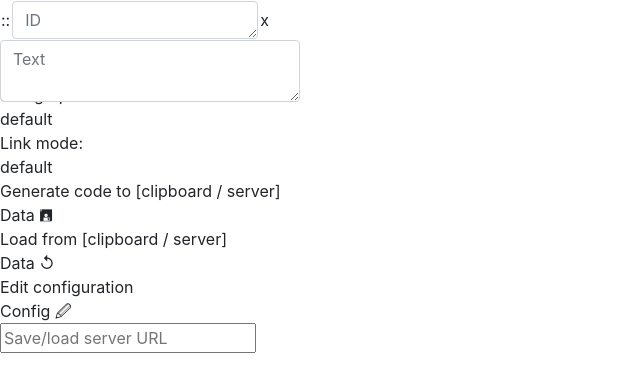
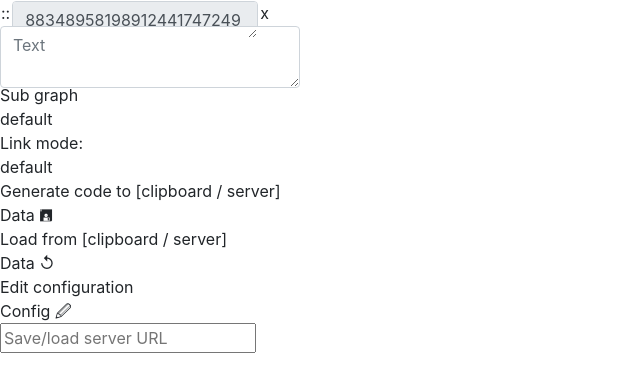
Before and after one commit to AdrienCastex/NodeLinkArchitect, a React app: page / in a window 1280 px wide. Shown: the top 392 px of the page, without its empty margins (0-640 px from the left). Built offline with nearby package versions, Linux system fonts and the light colour scheme; what monaco-editor would draw is missing.

Commit message:
Added a GUID type to display the guid of the nodes

```diff
--- a/src/index.tsx
+++ b/src/index.tsx
@@ -209,9 +209,7 @@ let root: ReactDOMClient.Root;
 				headerPropertyId: 'id',
 				properties: {
 					id: {
-						isMonoline: true,
-						placeholder: 'ID',
-						viewType: ConfigOptionsPropViewType.SimpleText
+						viewType: ConfigOptionsPropViewType.GUID
 					},
 					text: {
 						isMonoline: false,
--- a/src/logic/Graph.ts
+++ b/src/logic/Graph.ts
@@ -392,9 +392,11 @@ export abstract class GraphNodeLink {
             for(const propId in commonProps) {
                 const prop = commonProps[propId];
 
+                if(prop.viewType !== ConfigOptionsPropViewType.GUID) {
                     properties[propId] = properties[propId] ?? {
                         value: prop.defaultValue
                     };
+                }
             }
         }
 
@@ -403,9 +405,11 @@ export abstract class GraphNodeLink {
         for(const propId in info.properties) {
             const prop = info.properties[propId];
 
+            if(prop.viewType !== ConfigOptionsPropViewType.GUID) {
                 properties[propId] = properties[propId] ?? {
                     value: prop.defaultValue
                 };
+            }
         }
     }
 
@@ -418,9 +422,11 @@ export abstract class GraphNodeLink {
                 for(const propId in commonProps) {
                     const prop = commonProps[propId];
 
+                    if(prop.viewType !== ConfigOptionsPropViewType.GUID) {
                         this.properties[propId] = {
                             value: typeof prop.defaultValue === 'string' ? this.parseValue(prop.defaultValue) : prop.defaultValue
                         };
+                    }
                 }
             }
 
@@ -429,9 +435,11 @@ export abstract class GraphNodeLink {
             for(const propId in info.properties) {
                 const prop = info.properties[propId];
 
+                if(prop.viewType !== ConfigOptionsPropViewType.GUID) {
                     this.properties[propId] = {
                         value: typeof prop.defaultValue === 'string' ? this.parseValue(prop.defaultValue) : prop.defaultValue
                     };
+                }
             }
 
             this._width = info.defaultSize?.width ?? this._width;
@@ -503,21 +511,21 @@ export abstract class GraphNodeLink {
         return this.hasMultiline;
     }
 
-    public get hasMultiline() {
-        const properties = this.type.properties;
+    public isMonoline = (propertyKey: string) => {
+        const prop = this.type.properties[propertyKey];
 
-        const isMonoline = (propertyKey: string) => {
-            const prop = properties[propertyKey];
-
-            if(prop.viewType === ConfigOptionsPropViewType.Checkbox || prop.viewType === ConfigOptionsPropViewType.List) {
+        if(prop.viewType === ConfigOptionsPropViewType.Checkbox || prop.viewType === ConfigOptionsPropViewType.List || prop.viewType === ConfigOptionsPropViewType.GUID) {
             return true;
         } else {
             return prop.isMonoline;
         }
     }
 
+    public get hasMultiline() {
+        const properties = this.type.properties;
+
         for(const key in properties) {
-            if(!isMonoline(key)) {
+            if(!this.isMonoline(key)) {
                 return true;
             }
         }
@@ -525,23 +533,18 @@ export abstract class GraphNodeLink {
         return false;
     }
 
-    public getGroupedProperties(excludeProperties: string[] = []) {
+    public getGroupedProperties(options?: {
+        properties?: string[]
+    }) {
+        options = options ?? {};
+        const propertiesToSelect = options.properties ?? Object.keys(this.type.properties);
+
         const properties = this.type.properties;
-
-        const isMonoline = (propertyKey: string) => {
-            const prop = properties[propertyKey];
-
-            if(prop.viewType === ConfigOptionsPropViewType.Checkbox || prop.viewType === ConfigOptionsPropViewType.List) {
-                return true;
-            } else {
-                return prop.isMonoline;
-            }
-        }
 
         const isOpenList = Graph.current.openGroups[this.guid] ?? [];
 
         const allPropsKeys = Object.keys(properties);
-        const grouped = allPropsKeys.filter(key => !excludeProperties.includes(key)).reduce((p, c) => {
+        const grouped = allPropsKeys.filter(key => propertiesToSelect.includes(key)).reduce((p, c) => {
             const groupKey = properties[c].group ?? '';
             const isDefaultGroup = !groupKey;
 
@@ -561,7 +564,7 @@ export abstract class GraphNodeLink {
             }
             group.items.push(c);
 
-            if(isMonoline(c)) {
+            if(this.isMonoline(c)) {
                 ++group.nbMonolines;
             } else {
                 ++group.nbMultilines;
@@ -573,7 +576,7 @@ export abstract class GraphNodeLink {
         let totalHeightPx = this._height;
 
         const nbProperties = allPropsKeys.length - Object.keys(grouped).filter(groupKey => groupKey && !isOpenList.includes(groupKey)).map(e => grouped[e].items.length).reduce((p, c) => p + c, 0);
-        const nbMonolineProperties = allPropsKeys.filter(propKey => isMonoline(propKey) && (!properties[propKey].group || isOpenList.includes(properties[propKey].group))).length;
+        const nbMonolineProperties = allPropsKeys.filter(propKey => this.isMonoline(propKey) && (!properties[propKey].group || isOpenList.includes(properties[propKey].group))).length;
         const nbMultilineProperties = nbProperties - nbMonolineProperties;
 
         const rem = parseFloat(getComputedStyle(document.documentElement).fontSize);
--- a/src/logic/Properties/Properties.tsx
+++ b/src/logic/Properties/Properties.tsx
@@ -1,14 +1,13 @@
 import React, { useEffect, useState } from "react";
-import { IGraphProperties, Graph, GraphNodeLink } from "../Graph";
+import { Graph, GraphNodeLink } from "../Graph";
 import { Editor } from "../Editor";
-import { Config, ConfigOptionsPropViewType, IConfigOptionsPropsList } from "../Config";
+import { Config, ConfigOptionsPropViewType } from "../Config";
 import { Form } from "react-bootstrap";
 import './PropertiesStyle';
 import { saveLoadServerUrl } from "../App/AppView";
 
-export function Properties(props: { isHeader: boolean, properties: IConfigOptionsPropsList; excludeProperties?: string[]; nodeLink: GraphNodeLink; forceUpdate: () => void; }) {
+export function Properties(props: { isHeader: boolean, properties: string[]; excludeProperties?: string[]; nodeLink: GraphNodeLink; forceUpdate: () => void; }) {
     const nodeLink = props.nodeLink;
-    const excludeProperties = props.excludeProperties ?? [];
 
     const [isOpen, setIsOpen] = useState<string[]>(Graph.current.openGroups[nodeLink.guid] ?? []);
 
@@ -23,61 +22,9 @@ export function Properties(props: { isHeader: boolean, properties: IConfigOption
         props.forceUpdate();
     }, [isOpen]);
 
-    const isMonoline = (propertyKey: string) => {
-        const prop = props.properties[propertyKey];
-
-        if(prop.viewType === ConfigOptionsPropViewType.Checkbox || prop.viewType === ConfigOptionsPropViewType.List) {
-            return true;
-        } else {
-            return prop.isMonoline;
-        }
-    }
-
-    const allPropsKeys = Object.keys(props.properties);
-    const grouped = allPropsKeys.filter(key => !excludeProperties.includes(key)).reduce((p, c) => {
-        const groupKey = props.properties[c].group ?? '';
-        let group = p[groupKey];
-        if(!group) {
-            group = {
-                items: [],
-                nbMonolines: 0,
-                nbMultilines: 0,
-                heightPx: 0,
-                multilinesHeight: 0
-            };
-            p[groupKey] = group;
-        }
-        group.items.push(c);
-
-        if(isMonoline(c)) {
-            ++group.nbMonolines;
-        } else {
-            ++group.nbMultilines;
-        }
-
-        return p;
-    }, {} as { [groupKey: string]: { nbMonolines: number, nbMultilines: number, items: string[], heightPx: number, multilinesHeight: number } });
-
-    let totalHeightPx = nodeLink.height;
-
-    const nbProperties = allPropsKeys.length - Object.keys(grouped).filter(groupKey => groupKey && !isOpen.includes(groupKey)).map(e => grouped[e].items.length).reduce((p, c) => p + c, 0);
-    const nbMonolineProperties = allPropsKeys.filter(propKey => isMonoline(propKey) && (!props.properties[propKey].group || isOpen.includes(props.properties[propKey].group))).length;
-    const nbMultilineProperties = nbProperties - nbMonolineProperties;
-
-    const rem = parseFloat(getComputedStyle(document.documentElement).fontSize);
-    const border = 0.4 * rem;
-
-    totalHeightPx -= border * 2;
-
-    const lineHeightPx = 1.5 * rem;
-    const heightForMultilines = totalHeightPx - (nbMonolineProperties + (Object.keys(grouped).length - 1)) * lineHeightPx;
-    const oneMultilineHeight = heightForMultilines / nbMultilineProperties;
-
-    for(const groupKey in grouped) {
-        const group = grouped[groupKey];
-        group.multilinesHeight = oneMultilineHeight * group.nbMultilines;
-        group.heightPx = group.multilinesHeight + group.nbMonolines * lineHeightPx;
-    }
+    const grouped = nodeLink.getGroupedProperties({
+        properties: props.properties
+    });
 
     return <>
         {Object.keys(grouped).map(groupKey => <div className={"properties-group " + (props.isHeader ? 'header' : '')} key={groupKey} style={{ height: `${grouped[groupKey].heightPx}px` }}>
@@ -92,15 +39,15 @@ export function Properties(props: { isHeader: boolean, properties: IConfigOption
             }}>
                 {groupKey}
             </div> : undefined}
-            {!groupKey || isOpen.includes(groupKey) ? grouped[groupKey].items.map(key => {
-                const entry = props.properties[key];
+            {!groupKey || isOpen.includes(groupKey) ? grouped[groupKey].items.filter(key => nodeLink.propertiesInfo[key]).map(key => {
+                const entry = nodeLink.propertiesInfo[key];
 
                 switch (entry.viewType) {
                     case ConfigOptionsPropViewType.Editor: {
                         return <Editor
                             key={key}
                             className="property"
-                            height={entry.isMonoline ? undefined : /*`calc(100% - 1em * ${allPropsKeys.length - 1} - ${allPropsKeys.length - 1} * 2 * 0.5ch)`*/ `${oneMultilineHeight}px`}
+                            height={entry.isMonoline ? undefined : /*`calc(100% - 1em * ${allPropsKeys.length - 1} - ${allPropsKeys.length - 1} * 2 * 0.5ch)`*/ `${grouped[groupKey].multilinesHeight}px`}
                             code={nodeLink.properties[key].value as string}
                             onChange={(value) => nodeLink.properties[key].value = (value || nodeLink.parseValue(entry.valueOnEmpty) || '')}
                             isMonoline={entry.isMonoline}
@@ -134,7 +81,7 @@ export function Properties(props: { isHeader: boolean, properties: IConfigOption
                     }
                     case ConfigOptionsPropViewType.SimpleText: {
                         return <div className={"property " + (entry.isMonoline ? 'monoline' : '')} key={key} style={{
-                            height: entry.isMonoline ? undefined : `${heightForMultilines / nbMultilineProperties}px`
+                            height: entry.isMonoline ? undefined : `${grouped[groupKey].multilinesHeight / grouped[groupKey].nbMultilines}px`
                         }}>
                             <Form.Control as="textarea" style={entry.style} rows={entry.isMonoline ? 1 : undefined} placeholder={entry.placeholder} value={nodeLink.properties[key].value as string} onChange={(e) => {
                                 nodeLink.properties[key].value = e.target.value || nodeLink.parseValue(entry.valueOnEmpty) || '';
@@ -147,6 +94,11 @@ export function Properties(props: { isHeader: boolean, properties: IConfigOption
                             }} />
                         </div>;
                     }
+                    case ConfigOptionsPropViewType.GUID: {
+                        return <div className="property monoline" key={key}>
+                            <Form.Control as="textarea" style={entry.style} rows={1} value={nodeLink.guid as string} readOnly={true} />
+                        </div>;
+                    }
                 }
             }) : undefined}
         </div>)}
--- a/src/logic/StoryLink/StoryLinkView.tsx
+++ b/src/logic/StoryLink/StoryLinkView.tsx
@@ -43,13 +43,13 @@ export function StoryLinkView(props: { forceUpdate: () => void, isSelected: bool
                         }}>
                         <div>::</div>
                     </td> : undefined}
-                    <td><Properties isHeader={true} properties={{ [link.type.headerPropertyId]: link.propertiesInfo[link.type.headerPropertyId] }} nodeLink={link} forceUpdate={props.forceUpdate} /></td>
+                    <td><Properties isHeader={true} properties={[link.type.headerPropertyId]} nodeLink={link} forceUpdate={props.forceUpdate} /></td>
                     <td className="remove-btn" onClick={(e) => props.deleteLink(e.ctrlKey)}><div>x</div></td>
                 </tr>
             </tbody>
         </table>
         {link.propertiesInfo
-            ? <Properties isHeader={false} properties={link.propertiesInfo} excludeProperties={[ link.type.headerPropertyId ]} nodeLink={link} forceUpdate={props.forceUpdate} />
+            ? <Properties isHeader={false} properties={Object.keys(link.propertiesInfo).filter(k => k !== link.type.headerPropertyId)} nodeLink={link} forceUpdate={props.forceUpdate} />
             : undefined
         }
         <div className={"resize-handle " + (isHeightResizable ? 'xy' : 'x')} onMouseDown={(e) => {
--- a/src/logic/StoryNode/StoryNodeView.tsx
+++ b/src/logic/StoryNode/StoryNodeView.tsx
@@ -65,14 +65,14 @@ export function StoryNodeView(props: { forceUpdate: () => void, isSelected: bool
                         }}>
                             <div>::</div>
                         </td>
-                        <td><Properties isHeader={true} properties={{ [node.type.headerPropertyId]: node.propertiesInfo[node.type.headerPropertyId] }} nodeLink={node} forceUpdate={props.forceUpdate} /></td>
+                        <td><Properties isHeader={true} properties={[node.type.headerPropertyId]} nodeLink={node} forceUpdate={props.forceUpdate} /></td>
                         {isSubGraph ? <td><div className="open-subgraph-btn" onClick={() => props.openSubGraph()}>Open</div></td> : undefined}
                         <td className="remove-btn" onClick={(e) => props.deleteNode(e.ctrlKey)}><div>x</div></td>
                     </tr>
                 </tbody>
             </table>
 
-            <Properties isHeader={false} properties={node.propertiesInfo} excludeProperties={[ node.type.headerPropertyId ]} nodeLink={node} forceUpdate={props.forceUpdate} />
+            <Properties isHeader={false} properties={Object.keys(node.propertiesInfo).filter(k => k !== node.type.headerPropertyId)} nodeLink={node} forceUpdate={props.forceUpdate} />
         </>}
 
         <div className={"resize-handle " + (isHeightResizable ? 'xy' : 'x')} onMouseDown={(e) => {
```
Also changed, not shown: src/logic/Config.ts (+8 -2 lines), tools/jsdoc/jsdoc.js (+12 -1 lines), tools/jsdoc/jsdoc.txt, 2 other files (tests, documents, lock files or other folders). Lines whose indentation alone changed are shown as unchanged.
